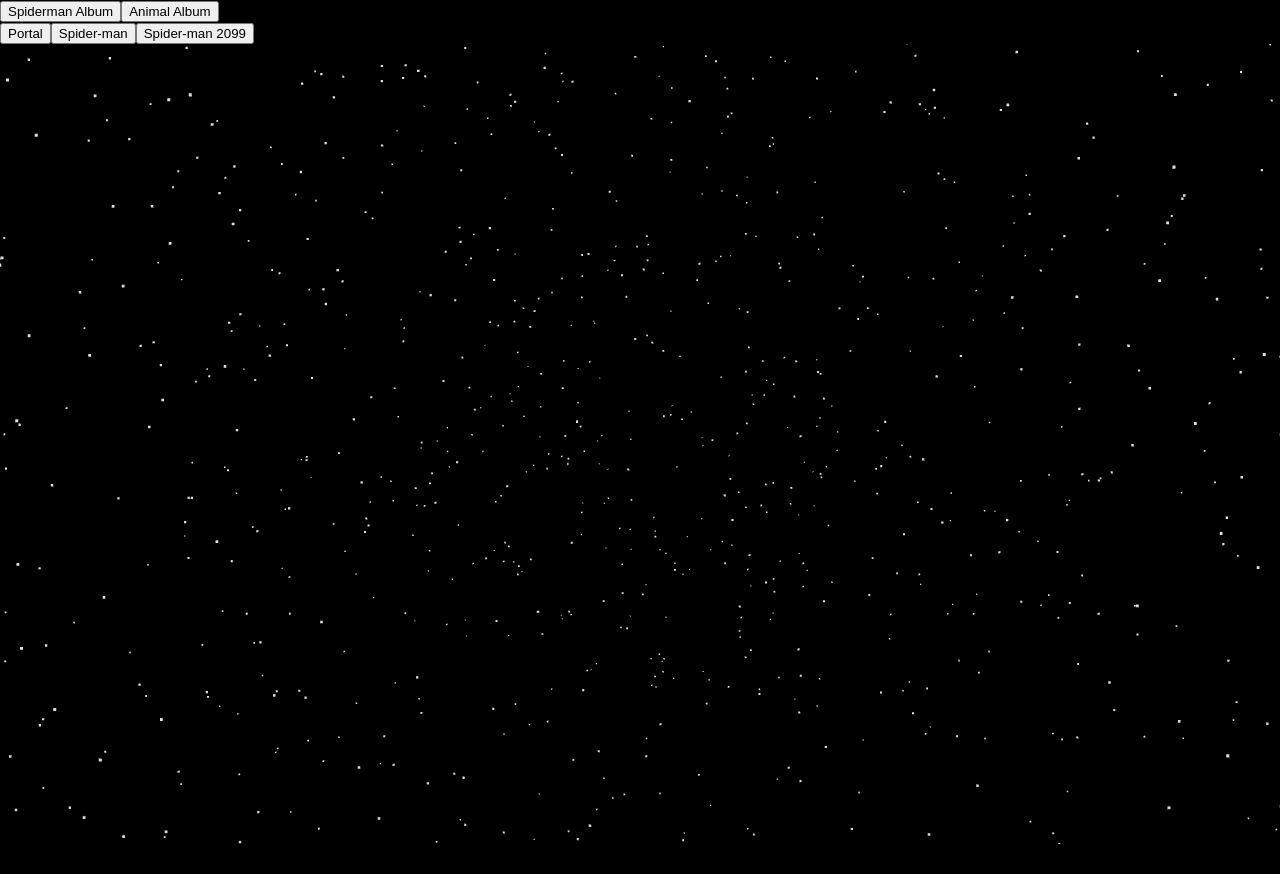
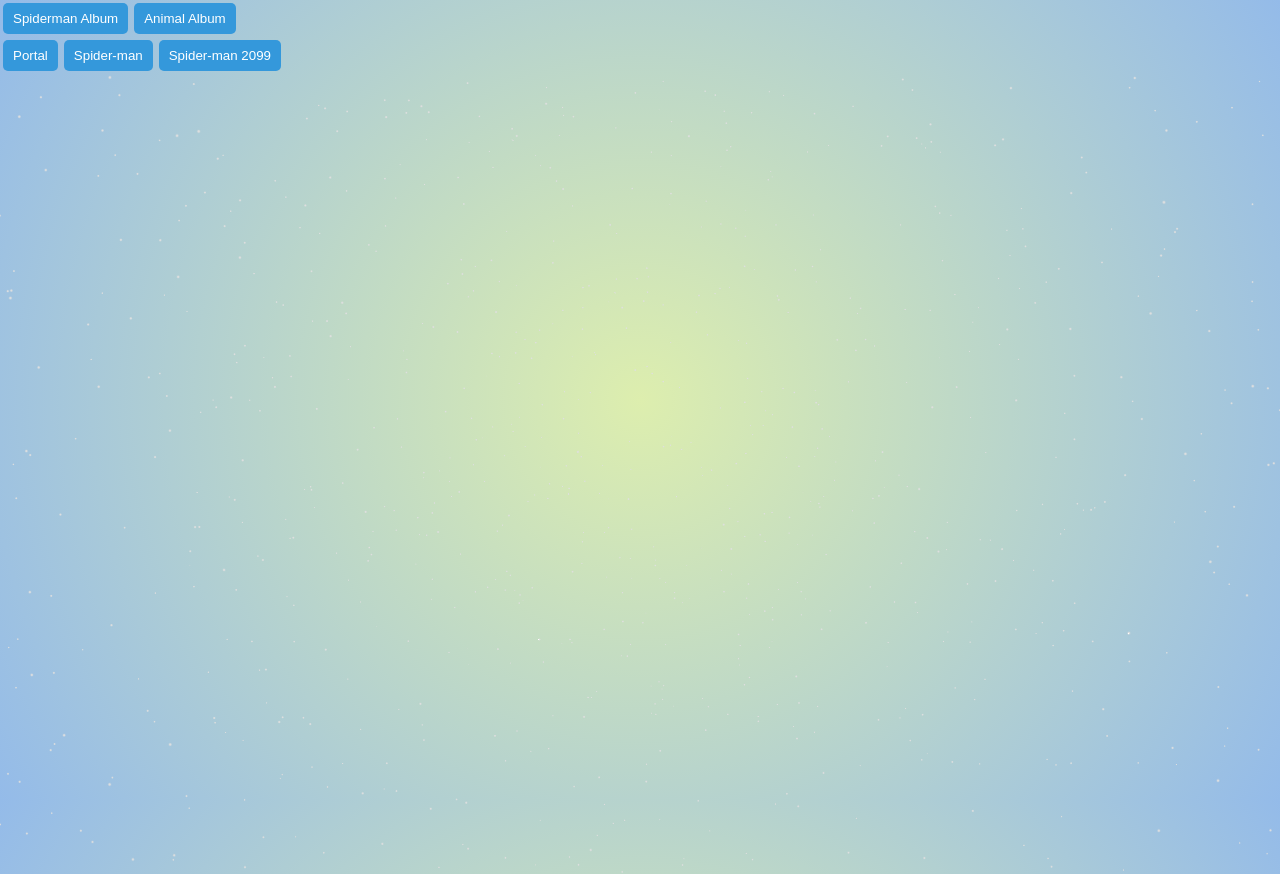
Before and after one commit to Mey-LinMus/prototype-three.js, a React (Create React App) app in the folder three/: page / in a window 1280 px wide. Both pictures are taken after a click on the button "Spiderman Album". Before the commit the page ends 844 px from the top, so only its background shows below. Built offline with nearby package versions, Linux system fonts and the light colour scheme.

Commit message:
Making the style better

```diff
--- a/three/src/App.css
+++ b/three/src/App.css
@@ -1,5 +1,21 @@
 body {
-  background-color: black;
+  background: rgb(221, 238, 174);
+  background: -moz-radial-gradient(
+    circle,
+    rgba(221, 238, 174, 1) 0%,
+    rgba(148, 187, 233, 1) 100%
+  );
+  background: -webkit-radial-gradient(
+    circle,
+    rgba(221, 238, 174, 1) 0%,
+    rgba(148, 187, 233, 1) 100%
+  );
+  background: radial-gradient(
+    circle,
+    rgba(221, 238, 174, 1) 0%,
+    rgba(148, 187, 233, 1) 100%
+  );
+  filter: progid:DXImageTransform.Microsoft.gradient(startColorstr="#ddeeae",endColorstr="#94bbe9",GradientType=1);
   height: 100vh;
 }
 
@@ -12,15 +28,14 @@ body {
 .button {
   background-color: #3498db;
   color: #fff;
-    padding: 10px 20px;
+  padding: 8px 10px;
   border: none;
   border-radius: 5px;
   cursor: pointer;
-    margin: 5px;
-    font-size: 16px;
+  margin: 3px;
   transition: background-color 0.3s ease;
 }
 
-  .cool-button:hover {
+.button:hover {
   background-color: #0074b7;
 }
--- a/three/src/components/App.jsx
+++ b/three/src/components/App.jsx
@@ -1,6 +1,6 @@
 import React, { useState } from "react";
 import { Canvas } from "@react-three/fiber";
-import { OrbitControls, Stars } from "@react-three/drei";
+import { OrbitControls, Stars, Cloud } from "@react-three/drei";
 import Modelfile from "./Models";
 import "../App.css";
 
@@ -21,11 +21,11 @@ const App = () => {
     {
       name: "Animal Album",
       models: [
-        { name: "Cat", path: "/cat.glb" },
-        { name: "Turtle", path: "/turtle.glb" },
-        { name: "Mink", path: "/mink.glb" },
-        { name: "leopard", path: "leopard.glb" },
-
+        { name: "Cat", path: "cat.glb" },
+        { name: "Turtle", path: "turtle.glb" },
+        { name: "Mink", path: "mink.glb" },
+        { name: "Leopard", path: "leopard.glb" },
+        { name: "Dog", path: "dog.glb" },
       ],
     },
     // Add more albums as needed
@@ -42,7 +42,7 @@ const App = () => {
         {albums.map((album, index) => (
           <button
             key={index}
-            className="album-button"
+            className="album-button button"
             onClick={() => setSelectedAlbum(album)}
           >
             {album.name}
@@ -54,7 +54,7 @@ const App = () => {
           selectedAlbum.models.map((model, index) => (
             <button
               key={index}
-              className="model-button"
+              className="model-button button"
               onClick={() => loadModel(model.path)}
             >
               {model.name}
@@ -64,7 +64,18 @@ const App = () => {
       <Canvas style={{ position: "absolute" }}>
         <OrbitControls />
         <ambientLight intensity={5.5} />
-        <Stars />
+        <Stars
+          radius={50}
+          depth={50}
+          count={5000}
+          factor={4}
+          saturation={0}
+          fade
+          speed={1}
+        />
+
+        {/* <Cloud segments={40} bounds={[10, 2, 2]} volume={10} color="orange" /> */}
+
         <spotLight position={[10, 15, 10]} angle={0.3} />
         {loadingError ? (
           <div className="error-message">{loadingError}</div>
```
Lines whose indentation alone changed are shown as unchanged.
